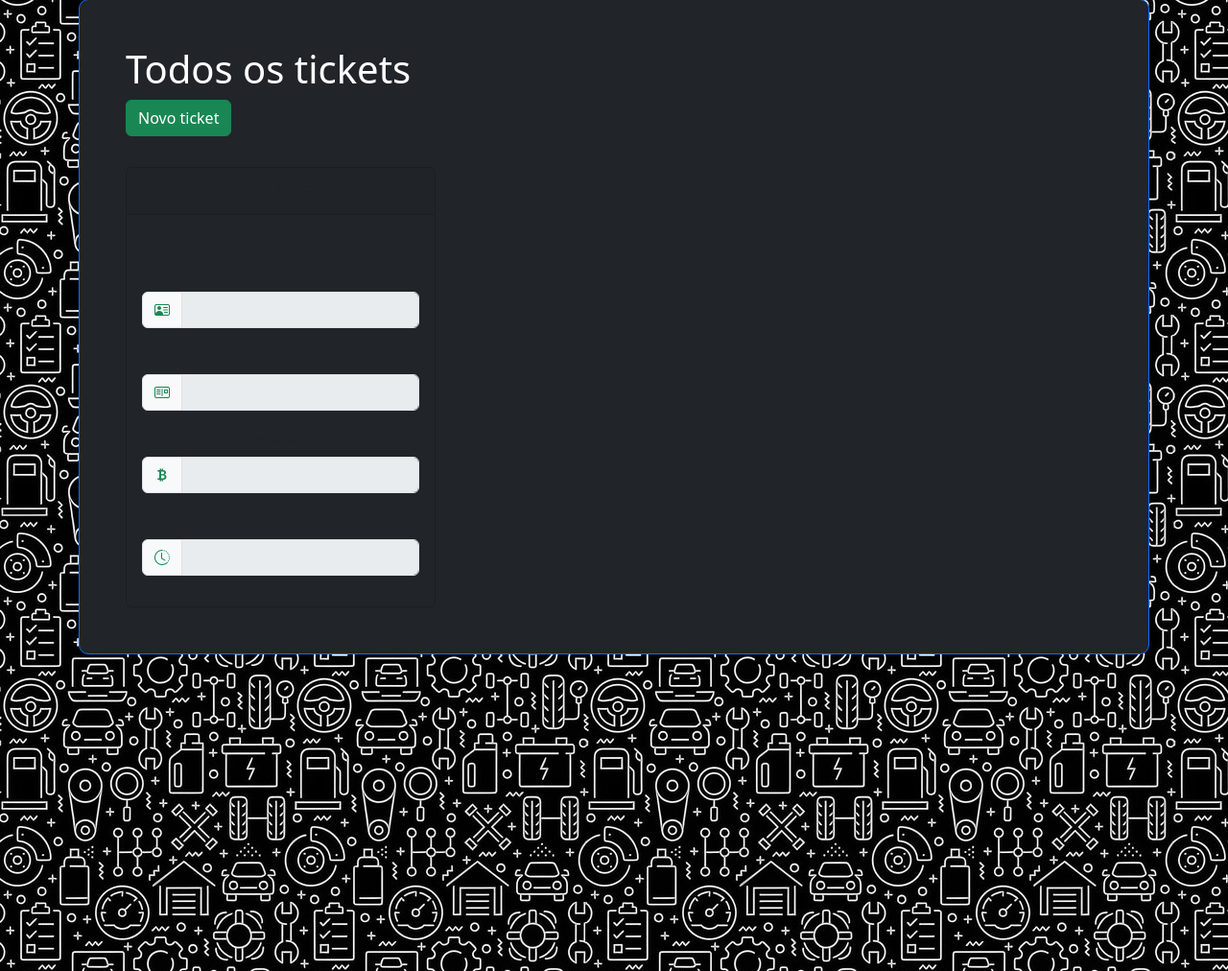
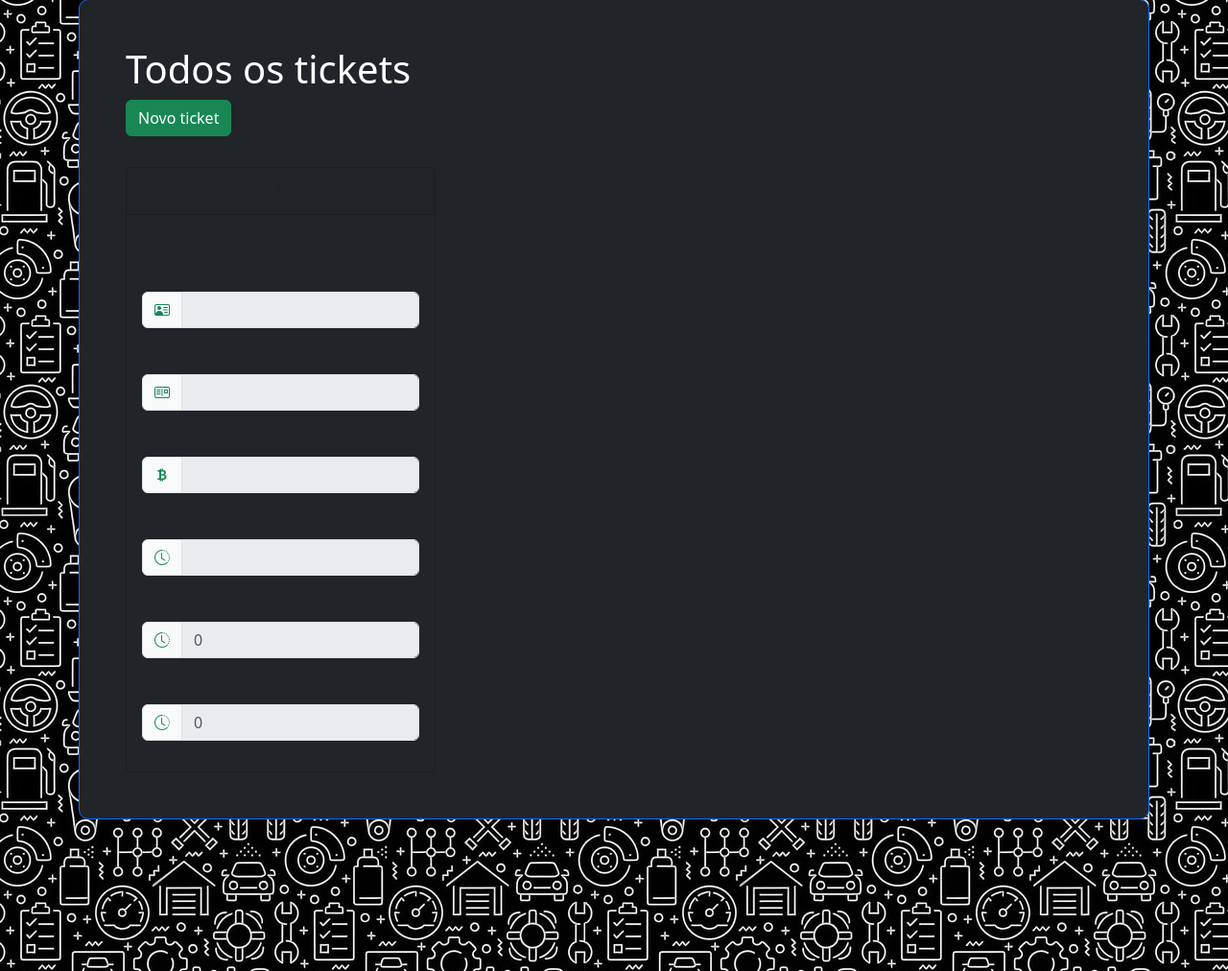
Before and after one commit to mateusseiboth/web3, a PHP site: page /web3/ticket/todos in a window 1280 px wide. Shown: the part 73-1085 px from the top of the page at 96% size. Run offline with PHP 8.4, Linux system fonts and the light colour scheme; the visitor is signed in with stand-in values (Sample User, id 1); data that the repository does not hold is empty; some libraries are stand-ins or nearby versions.

Commit message:
Inserido campos de hora_saida e total_pago

```diff
--- a/views/listarTicket.php
+++ b/views/listarTicket.php
@@ -44,6 +44,20 @@
                     <input type='text' id='hora' class='form-control' placeholder='{$ticket['hora_entrada']}' disabled>
                 </div>
             </div>
+            <div class='mb-3'>
+                <label for='hora' class='form-label'>Hora de saida</label>
+                <div class='input-group col-md-6 mb-3'>
+                    <span class='input-group-text' id='basic-addon1'><i class='bi bi-clock-history text-success'></i></span>
+                    <input type='text' id='hora' class='form-control' placeholder='{$ticket['hora_saida']}' disabled>
+                </div>
+            </div>
+            <div class='mb-3'>
+                <label for='hora' class='form-label'>Total pago</label>
+                <div class='input-group col-md-6 mb-3'>
+                    <span class='input-group-text' id='basic-addon1'><i class='bi bi-clock-history text-success'></i></span>
+                    <input type='text' id='hora' class='form-control' placeholder='{$ticket['custo']}' disabled>
+                </div>
+            </div>
             ";
             if (!isset($todos['bol'])){
             echo "<a class='btn btn-danger' href='$pathFechar/{$ticket['ticket_id']}'>Encerrar Ticket</a>";
```
